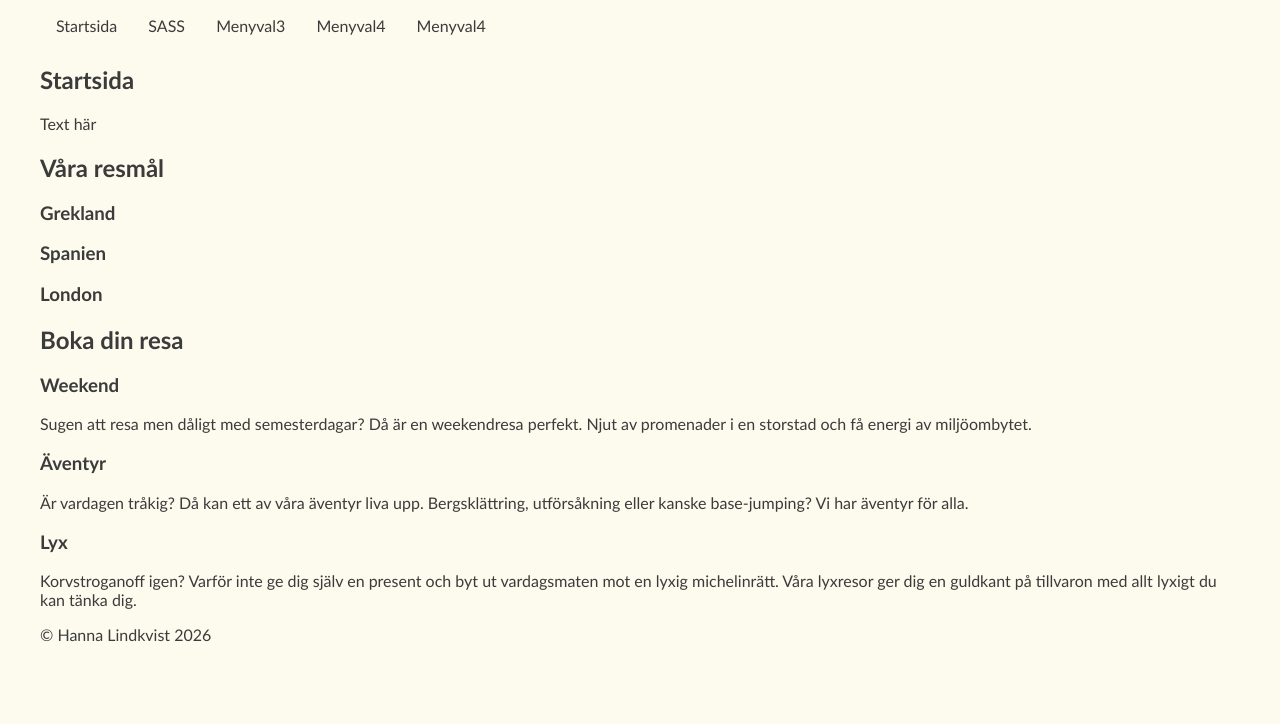
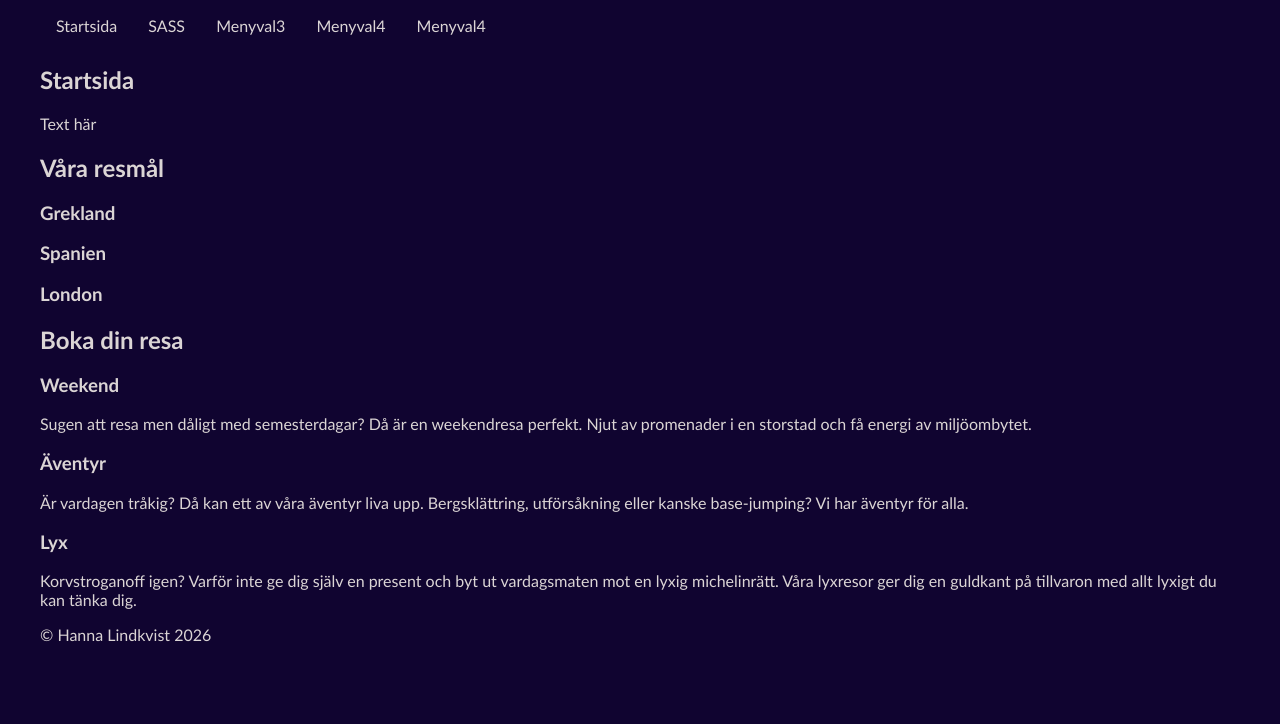
Before and after one commit to Safe-Pizza/Lab3_SCSS, a website built with Vite: page index.html in a window 1280 px wide. Shown: the part 76-800 px from the top of the page. Built offline with nearby package versions, Linux system fonts and the dark colour scheme.

Commit message:
lägger till media dark mode

```diff
--- a/src/css/_base.scss
+++ b/src/css/_base.scss
@@ -8,7 +8,7 @@ $accent-color: #025404;
 //Dark color-scheme
 $bg-color-dark: #100430;
 $font-color-dark: #dbd5d5;
-$accent-color-dark: #f2571f;
+$accent-color-dark: #e9754b;
 
 body {
     font-family: $font-stack;
--- a/src/css/_layout.scss
+++ b/src/css/_layout.scss
@@ -30,3 +30,21 @@ nav {
         background-color: base.$accent-color;
     }
 }
+
+@media (prefers-color-scheme: dark) {
+    body {
+        background-color: base.$bg-color-dark;
+        color: base.$font-color-dark;
+    }
+
+    nav {
+        a {
+            color: base.$font-color-dark;
+        }
+
+        a:hover {
+            color: base.$bg-color-dark;
+            background-color: base.$accent-color-dark;
+        }
+    }
+}
```
